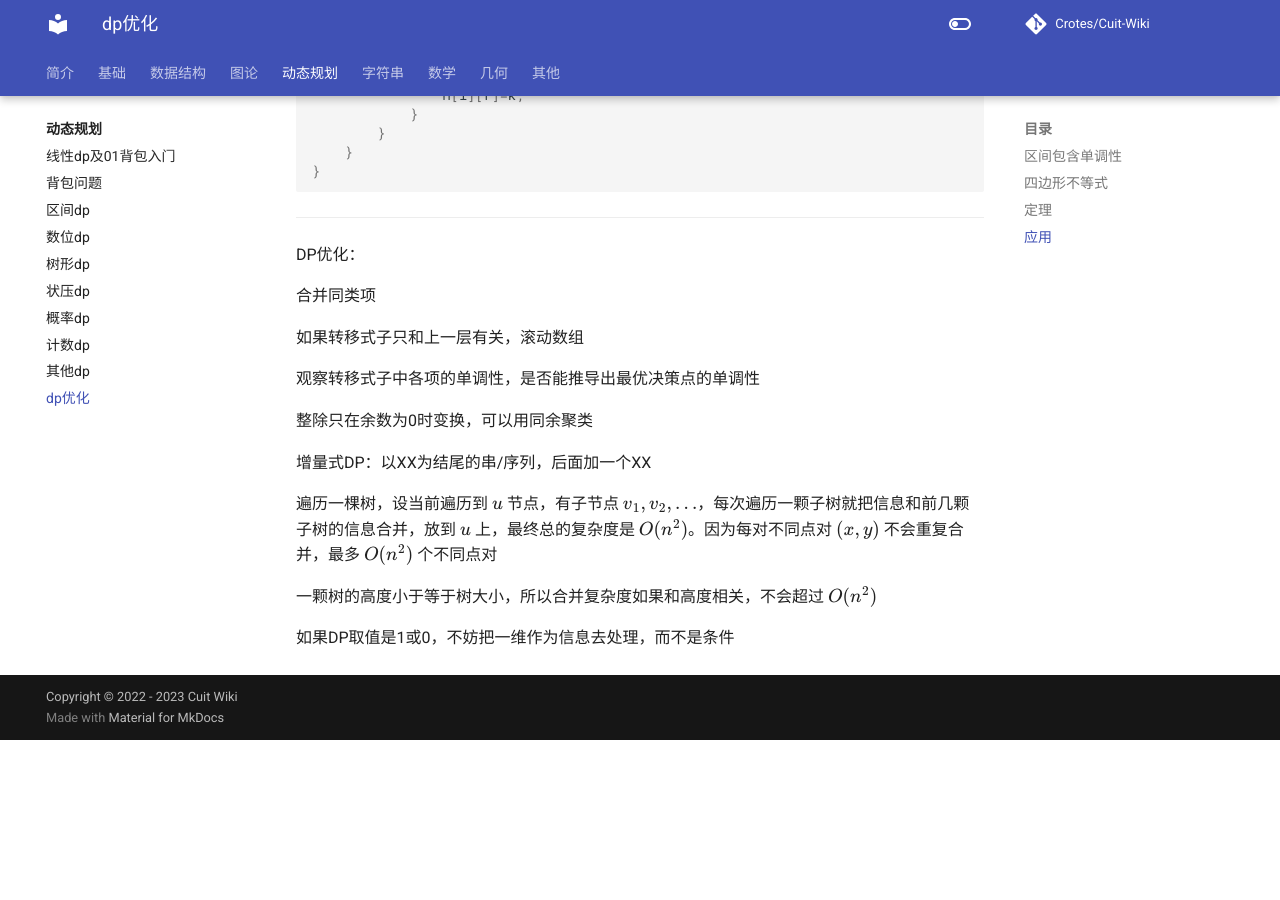
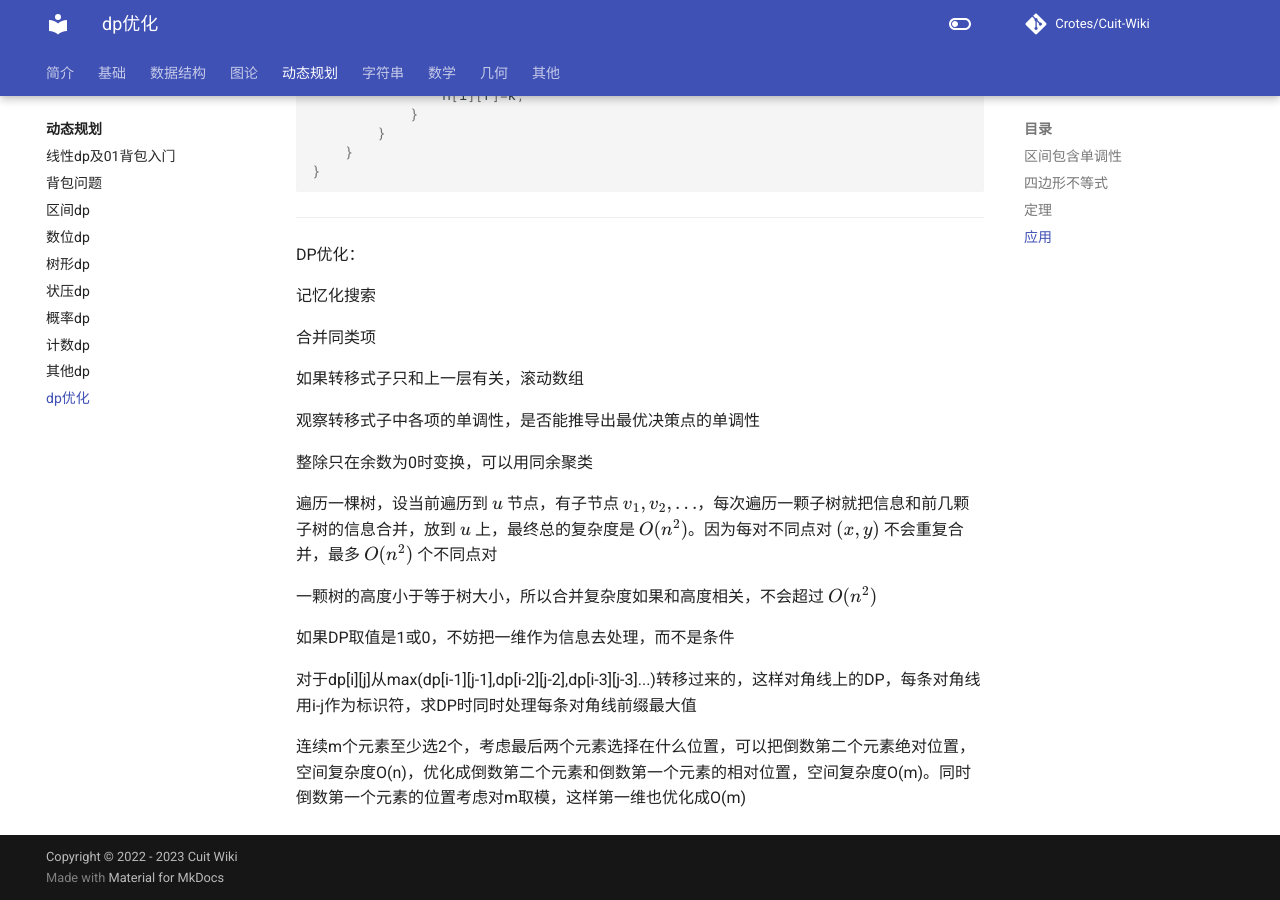
Before and after one commit to Crotes/Cuit-Wiki, an MkDocs documentation site: the page built from docs/Dp/dp优化.md, in a window 1280 px wide and 900 px high, scrolled down 816 px. Built offline with MkDocs 1.6.1 and Material for MkDocs 9.7.7, drawn with Linux system fonts in a browser that asks for light colours; formulas are drawn with MathJax 3; comment, search, counter and statistics services are not loaded; before the commit the page ends 1556 px from its top, so only the background shows below that.

Commit message:
Update dp优化.md
新增常见DP优化

```diff
--- a/docs/Dp/dp优化.md
+++ b/docs/Dp/dp优化.md
@@ -28,6 +28,8 @@ for(int len=2;len<=n;++len)
 ---
 DP优化：
 
+记忆化搜索
+
 合并同类项
 
 如果转移式子只和上一层有关，滚动数组
@@ -36,10 +38,12 @@ DP优化：
 
 整除只在余数为0时变换，可以用同余聚类
 
-增量式DP：以XX为结尾的串/序列，后面加一个XX
-
 遍历一棵树，设当前遍历到 $u$ 节点，有子节点 $v_1,v_2,...$，每次遍历一颗子树就把信息和前几颗子树的信息合并，放到 $u$ 上，最终总的复杂度是 $O(n^2)$。因为每对不同点对 $(x,y)$ 不会重复合并，最多 $O(n^2)$ 个不同点对
 
 一颗树的高度小于等于树大小，所以合并复杂度如果和高度相关，不会超过 $O(n^2)$
 
 如果DP取值是1或0，不妨把一维作为信息去处理，而不是条件
+
+对于dp[i][j]从max(dp[i-1][j-1],dp[i-2][j-2],dp[i-3][j-3]...)转移过来的，这样对角线上的DP，每条对角线用i-j作为标识符，求DP时同时处理每条对角线前缀最大值
+
+连续m个元素至少选2个，考虑最后两个元素选择在什么位置，可以把倒数第二个元素绝对位置，空间复杂度O(n)，优化成倒数第二个元素和倒数第一个元素的相对位置，空间复杂度O(m)。同时倒数第一个元素的位置考虑对m取模，这样第一维也优化成O(m)
```
